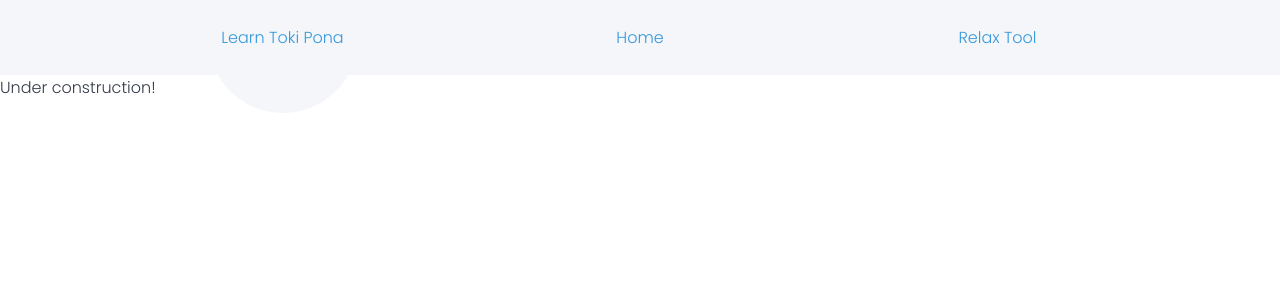
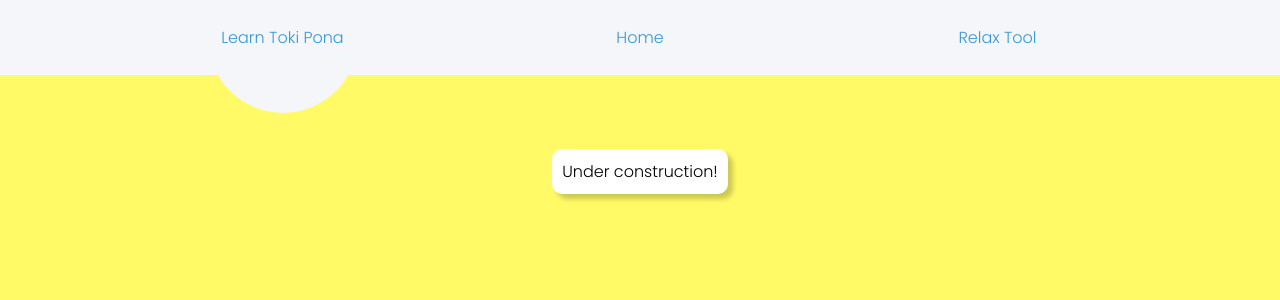
Before and after one commit to rileyDavis42/riley-davis-com, a React (Create React App) app: page / in a window 1280 px wide. Both pictures are taken after a click on the element "Learn Toki Pona". Shown: the top 300 px of the page. Built offline with nearby package versions, Linux system fonts and the light colour scheme; a web font is replaced by a local one.

Commit message:
Boris pic changing, toki pona stuff, card component

```diff
--- a/src/Index/Index.scss
+++ b/src/Index/Index.scss
@@ -4,11 +4,15 @@ $transitionSpeed: 0.2s;
 body {
   font-family: 'Poppins-Light', sans-serif;
   color: #353B48;
+  background: center center fixed no-repeat;
+  background-size: cover;
 
   &:has(.entire-fucking-website-container.relax) {
-    background: center center fixed no-repeat;
-    background-size: cover;
     color: #fff;
+  }
+
+  &:has(.toki-pona-container) {
+    background-color: #FFFA65;
   }
 
   &:has(.relax-container.ocean) {
@@ -88,7 +92,7 @@ button {
     }
   }
 
-  .home-container, .relax-container {
+  .home-container, .relax-container, .toki-pona-container {
     padding: 10px;
     margin-top: 5%;
 
@@ -145,6 +149,7 @@ button {
       width: 300px;
       height: 300px;
       margin: auto;
+      cursor: pointer;
       border-radius: 1000px;
       object-fit: cover;
       background-size: 320px;
--- a/src/Index/Index.tsx
+++ b/src/Index/Index.tsx
@@ -16,6 +16,7 @@ enum TabView {
 
 const IndexComponent = () => {
   const [tabView, setTabView] = useState<TabView>(TabView.Home);
+  const [borisPicIndex, setBorisPicIndex] = useState<number>(Math.floor(Math.random() * 4));
   const lastBathDay = dayjs().month(10).date(6).year(2022);
 
   const getStinkyRating = (days: number) => {
@@ -37,7 +38,8 @@ const IndexComponent = () => {
   return <BrowserRouter>
     <Routes>
       <Route path="*" element={
-        <div className={`entire-fucking-website-container ${tabView === TabView.Relax && "relax"}`}>
+        <div className={`entire-fucking-website-container
+            ${tabView === TabView.Relax && "relax"}`}>
           <div className="navbar">
             <HeaderLink onClick={() => setTabView(TabView.TokiPona)} path="/toki-pona">Learn Toki Pona</HeaderLink>
             <HeaderLink onClick={() => setTabView(TabView.Home)} path="/">Home</HeaderLink>
@@ -49,7 +51,8 @@ const IndexComponent = () => {
                 <p>This is my cat Boris he is very cute and I love him very much</p>
                 <div className="boris-container">
                   <div className="boris"
-                    style={{backgroundImage: `url("${Object.values(BorisPics)[Math.floor(Math.random() * 4)]}"`}}></div>
+                    style={{backgroundImage: `url("${Object.values(BorisPics)[borisPicIndex]}"`}}
+                    onClick={() => setBorisPicIndex(borisPicIndex === 4 ? 0 : borisPicIndex + 1)}></div>
                 </div>
                 <div className="boris-bath-day-count-wrapper">
                   <span>Days since Boris has had a bath:</span>
--- a/src/Index/TokiPona/TokiPonaComponent.tsx
+++ b/src/Index/TokiPona/TokiPonaComponent.tsx
@@ -1,5 +1,10 @@
+import CardComponent from "../../common/CardComponent";
+import "./TokiPona.scss";
+
 const TokiPonaComponent = () => {
-    return <div>Under construction!</div>
+    return <div className="toki-pona-container">
+        <CardComponent>Under construction!</CardComponent>
+    </div>
 }
 
 export default TokiPonaComponent;
--- /dev/null
+++ b/src/common/Card.scss
@@ -0,0 +1,10 @@
+.card-container {
+    background-color: #FFF;
+    color: #000;
+    padding: 10px;
+    border-radius: 10px;
+
+    box-shadow: 5px 5px 5px 0px rgba(0,0,0,0.2);
+    -webkit-box-shadow: 5px 5px 5px 0px rgba(0,0,0,0.2);
+    -moz-box-shadow: 5px 5px 5px 0px rgba(0,0,0,0.2);
+}
--- /dev/null
+++ b/src/common/CardComponent.tsx
@@ -0,0 +1,13 @@
+import "./Card.scss";
+
+type CardComponentProps = {
+    children?: any;
+}
+
+const CardComponent = ({children}: CardComponentProps) => {
+    return <div className="card-container">
+        {children}
+    </div>
+}
+
+export default CardComponent;
```
Also changed, not shown: src/Index/TokiPona/TokiPona.scss (added).
